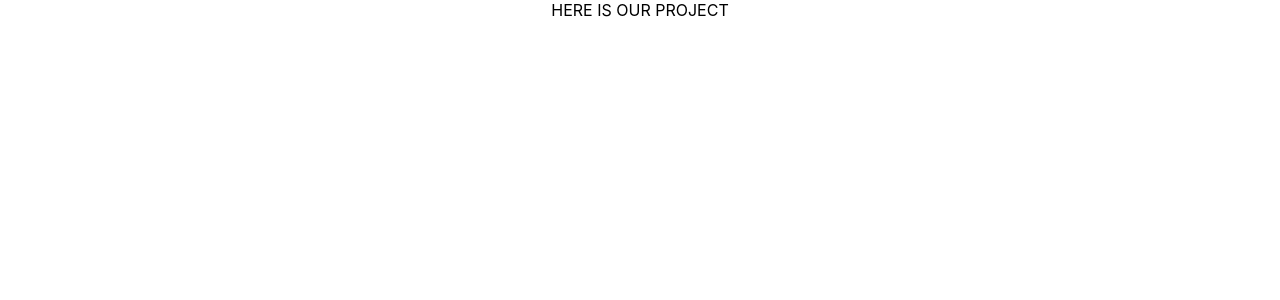
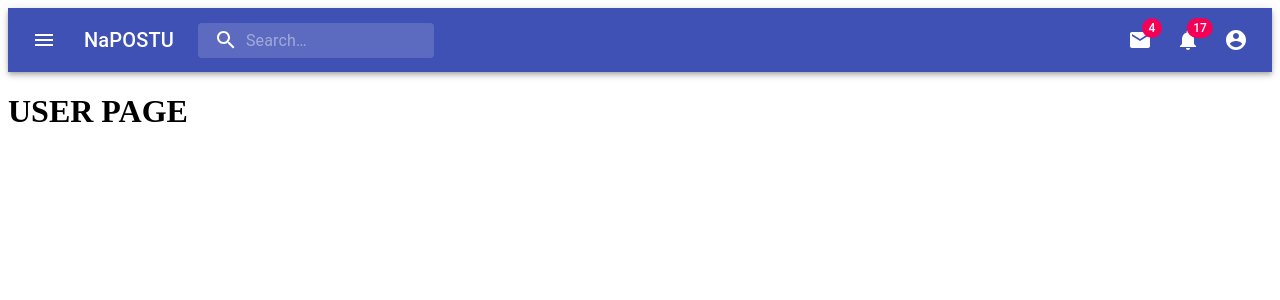
Before and after one commit to AlexanderIsai/Napostu, a React (Create React App) app in the folder front/: page /user in a window 1280 px wide. Shown: the top 300 px of the page. Built offline with nearby package versions, Linux system fonts and the light colour scheme.

Commit message:
added basic components, pages and routes

```diff
--- a/front/package.json
+++ b/front/package.json
@@ -3,11 +3,14 @@
   "version": "0.1.0",
   "private": true,
   "dependencies": {
+    "@material-ui/core": "^4.11.4",
+    "@material-ui/icons": "^4.11.2",
     "@testing-library/jest-dom": "^5.12.0",
     "@testing-library/react": "^11.2.6",
     "@testing-library/user-event": "^12.8.3",
     "react": "^17.0.2",
     "react-dom": "^17.0.2",
+    "react-router-dom": "^5.2.0",
     "react-scripts": "4.0.3",
     "web-vitals": "^1.1.1"
   },
--- a/front/src/App.css
+++ /dev/null
@@ -1,38 +0,0 @@
-.App {
-  text-align: center;
-}
-
-.App-logo {
-  height: 40vmin;
-  pointer-events: none;
-}
-
-@media (prefers-reduced-motion: no-preference) {
-  .App-logo {
-    animation: App-logo-spin infinite 20s linear;
-  }
-}
-
-.App-header {
-  background-color: #282c34;
-  min-height: 100vh;
-  display: flex;
-  flex-direction: column;
-  align-items: center;
-  justify-content: center;
-  font-size: calc(10px + 2vmin);
-  color: white;
-}
-
-.App-link {
-  color: #61dafb;
-}
-
-@keyframes App-logo-spin {
-  from {
-    transform: rotate(0deg);
-  }
-  to {
-    transform: rotate(360deg);
-  }
-}
--- a/front/src/App.js
+++ b/front/src/App.js
@@ -1,9 +1,11 @@
-import './App.css';
+import { Header } from './components/Header/Header';
+import AppRoutes from './routes/AppRoutes';
 
 function App() {
   return (
     <div className="App">
-HERE IS OUR PROJECT
+      <Header/>
+      <AppRoutes/>
     </div>
   );
 }
--- /dev/null
+++ b/front/src/components/Header/Header.js
@@ -0,0 +1,10 @@
+import PrimarySearchAppBar from "../Nav/Nav"
+
+export const Header = () => {
+
+    return (
+        <header>
+            <PrimarySearchAppBar/>
+        </header>
+    )
+}
--- /dev/null
+++ b/front/src/components/Nav/Nav.js
@@ -0,0 +1,232 @@
+import React from 'react';
+import { fade, makeStyles } from '@material-ui/core/styles';
+import AppBar from '@material-ui/core/AppBar';
+import Toolbar from '@material-ui/core/Toolbar';
+import IconButton from '@material-ui/core/IconButton';
+import Typography from '@material-ui/core/Typography';
+import InputBase from '@material-ui/core/InputBase';
+import Badge from '@material-ui/core/Badge';
+import MenuItem from '@material-ui/core/MenuItem';
+import Menu from '@material-ui/core/Menu';
+import MenuIcon from '@material-ui/icons/Menu';
+import SearchIcon from '@material-ui/icons/Search';
+import AccountCircle from '@material-ui/icons/AccountCircle';
+import MailIcon from '@material-ui/icons/Mail';
+import NotificationsIcon from '@material-ui/icons/Notifications';
+import MoreIcon from '@material-ui/icons/MoreVert';
+
+const useStyles = makeStyles((theme) => ({
+  grow: {
+    flexGrow: 1,
+  },
+  menuButton: {
+    marginRight: theme.spacing(2),
+  },
+  title: {
+    display: 'none',
+    [theme.breakpoints.up('sm')]: {
+      display: 'block',
+    },
+  },
+  search: {
+    position: 'relative',
+    borderRadius: theme.shape.borderRadius,
+    backgroundColor: fade(theme.palette.common.white, 0.15),
+    '&:hover': {
+      backgroundColor: fade(theme.palette.common.white, 0.25),
+    },
+    marginRight: theme.spacing(2),
+    marginLeft: 0,
+    width: '100%',
+    [theme.breakpoints.up('sm')]: {
+      marginLeft: theme.spacing(3),
+      width: 'auto',
+    },
+  },
+  searchIcon: {
+    padding: theme.spacing(0, 2),
+    height: '100%',
+    position: 'absolute',
+    pointerEvents: 'none',
+    display: 'flex',
+    alignItems: 'center',
+    justifyContent: 'center',
+  },
+  inputRoot: {
+    color: 'inherit',
+  },
+  inputInput: {
+    padding: theme.spacing(1, 1, 1, 0),
+    // vertical padding + font size from searchIcon
+    paddingLeft: `calc(1em + ${theme.spacing(4)}px)`,
+    transition: theme.transitions.create('width'),
+    width: '100%',
+    [theme.breakpoints.up('md')]: {
+      width: '20ch',
+    },
+  },
+  sectionDesktop: {
+    display: 'none',
+    [theme.breakpoints.up('md')]: {
+      display: 'flex',
+    },
+  },
+  sectionMobile: {
+    display: 'flex',
+    [theme.breakpoints.up('md')]: {
+      display: 'none',
+    },
+  },
+}));
+
+export default function PrimarySearchAppBar() {
+  const classes = useStyles();
+  const [anchorEl, setAnchorEl] = React.useState(null);
+  const [mobileMoreAnchorEl, setMobileMoreAnchorEl] = React.useState(null);
+
+  const isMenuOpen = Boolean(anchorEl);
+  const isMobileMenuOpen = Boolean(mobileMoreAnchorEl);
+
+  const handleProfileMenuOpen = (event) => {
+    setAnchorEl(event.currentTarget);
+  };
+
+  const handleMobileMenuClose = () => {
+    setMobileMoreAnchorEl(null);
+  };
+
+  const handleMenuClose = () => {
+    setAnchorEl(null);
+    handleMobileMenuClose();
+  };
+
+  const handleMobileMenuOpen = (event) => {
+    setMobileMoreAnchorEl(event.currentTarget);
+  };
+
+  const menuId = 'primary-search-account-menu';
+  const renderMenu = (
+    <Menu
+      anchorEl={anchorEl}
+      anchorOrigin={{ vertical: 'top', horizontal: 'right' }}
+      id={menuId}
+      keepMounted
+      transformOrigin={{ vertical: 'top', horizontal: 'right' }}
+      open={isMenuOpen}
+      onClose={handleMenuClose}
+    >
+      <MenuItem onClick={handleMenuClose}>Profile</MenuItem>
+      <MenuItem onClick={handleMenuClose}>My account</MenuItem>
+    </Menu>
+  );
+
+  const mobileMenuId = 'primary-search-account-menu-mobile';
+  const renderMobileMenu = (
+    <Menu
+      anchorEl={mobileMoreAnchorEl}
+      anchorOrigin={{ vertical: 'top', horizontal: 'right' }}
+      id={mobileMenuId}
+      keepMounted
+      transformOrigin={{ vertical: 'top', horizontal: 'right' }}
+      open={isMobileMenuOpen}
+      onClose={handleMobileMenuClose}
+    >
+      <MenuItem>
+        <IconButton aria-label="show 4 new mails" color="inherit">
+          <Badge badgeContent={4} color="secondary">
+            <MailIcon />
+          </Badge>
+        </IconButton>
+        <p>Messages</p>
+      </MenuItem>
+      <MenuItem>
+        <IconButton aria-label="show 11 new notifications" color="inherit">
+          <Badge badgeContent={11} color="secondary">
+            <NotificationsIcon />
+          </Badge>
+        </IconButton>
+        <p>Notifications</p>
+      </MenuItem>
+      <MenuItem onClick={handleProfileMenuOpen}>
+        <IconButton
+          aria-label="account of current user"
+          aria-controls="primary-search-account-menu"
+          aria-haspopup="true"
+          color="inherit"
+        >
+          <AccountCircle />
+        </IconButton>
+        <p>Profile</p>
+      </MenuItem>
+    </Menu>
+  );
+
+  return (
+    <div className={classes.grow}>
+      <AppBar position="static">
+        <Toolbar>
+          <IconButton
+            edge="start"
+            className={classes.menuButton}
+            color="inherit"
+            aria-label="open drawer"
+          >
+            <MenuIcon />
+          </IconButton>
+          <Typography className={classes.title} variant="h6" noWrap>
+            NaPOSTU
+          </Typography>
+          <div className={classes.search}>
+            <div className={classes.searchIcon}>
+              <SearchIcon />
+            </div>
+            <InputBase
+              placeholder="Search…"
+              classes={{
+                root: classes.inputRoot,
+                input: classes.inputInput,
+              }}
+              inputProps={{ 'aria-label': 'search' }}
+            />
+          </div>
+          <div className={classes.grow} />
+          <div className={classes.sectionDesktop}>
+            <IconButton aria-label="show 4 new mails" color="inherit">
+              <Badge badgeContent={4} color="secondary">
+                <MailIcon />
+              </Badge>
+            </IconButton>
+            <IconButton aria-label="show 17 new notifications" color="inherit">
+              <Badge badgeContent={17} color="secondary">
+                <NotificationsIcon />
+              </Badge>
+            </IconButton>
+            <IconButton
+              edge="end"
+              aria-label="account of current user"
+              aria-controls={menuId}
+              aria-haspopup="true"
+              onClick={handleProfileMenuOpen}
+              color="inherit"
+            >
+              <AccountCircle />
+            </IconButton>
+          </div>
+          <div className={classes.sectionMobile}>
+            <IconButton
+              aria-label="show more"
+              aria-controls={mobileMenuId}
+              aria-haspopup="true"
+              onClick={handleMobileMenuOpen}
+              color="inherit"
+            >
+              <MoreIcon />
+            </IconButton>
+          </div>
+        </Toolbar>
+      </AppBar>
+      {renderMobileMenu}
+      {renderMenu}
+    </div>
+  );
+}
--- a/front/src/index.css
+++ /dev/null
@@ -1,13 +0,0 @@
-body {
-  margin: 0;
-  font-family: -apple-system, BlinkMacSystemFont, 'Segoe UI', 'Roboto', 'Oxygen',
-    'Ubuntu', 'Cantarell', 'Fira Sans', 'Droid Sans', 'Helvetica Neue',
-    sans-serif;
-  -webkit-font-smoothing: antialiased;
-  -moz-osx-font-smoothing: grayscale;
-}
-
-code {
-  font-family: source-code-pro, Menlo, Monaco, Consolas, 'Courier New',
-    monospace;
-}
--- a/front/src/index.js
+++ b/front/src/index.js
@@ -1,17 +1,14 @@
 import React from 'react';
 import ReactDOM from 'react-dom';
-import './index.css';
 import App from './App';
-import reportWebVitals from './reportWebVitals';
+import {BrowserRouter} from 'react-router-dom'
+
 
 ReactDOM.render(
   <React.StrictMode>
-    <App />
+    <BrowserRouter>
+      <App />
+    </BrowserRouter>
   </React.StrictMode>,
   document.getElementById('root')
 );
-
-// If you want to start measuring performance in your app, pass a function
-// to log results (for example: reportWebVitals(console.log))
-// or send to an analytics endpoint. Learn more: https://bit.ly/CRA-vitals
-reportWebVitals();
--- /dev/null
+++ b/front/src/pages/MainPage/MainPage.js
@@ -0,0 +1,7 @@
+const MainPage = () => {
+    return (
+        <h1>MAIN PAGE</h1>
+    )
+}
+
+export default MainPage;
--- /dev/null
+++ b/front/src/pages/Page404/Page404.js
@@ -0,0 +1,7 @@
+const Page404 = () => {
+    return (
+        <h1>PAGE NOT FOUND...</h1>
+    )
+}
+
+export default Page404;
--- /dev/null
+++ b/front/src/pages/UserPage/UserPage.js
@@ -0,0 +1,7 @@
+const UserPage = () => {
+    return (
+        <h1>USER PAGE</h1>
+    )
+}
+
+export default UserPage;
--- a/front/src/reportWebVitals.js
+++ /dev/null
@@ -1,13 +0,0 @@
-const reportWebVitals = onPerfEntry => {
-  if (onPerfEntry && onPerfEntry instanceof Function) {
-    import('web-vitals').then(({ getCLS, getFID, getFCP, getLCP, getTTFB }) => {
-      getCLS(onPerfEntry);
-      getFID(onPerfEntry);
-      getFCP(onPerfEntry);
-      getLCP(onPerfEntry);
-      getTTFB(onPerfEntry);
-    });
-  }
-};
-
-export default reportWebVitals;
--- /dev/null
+++ b/front/src/routes/AppRoutes.js
@@ -0,0 +1,24 @@
+import React from "react";
+import { Redirect, Route, Switch } from "react-router-dom";
+
+import MainPage from '../pages/MainPage/MainPage.js';
+import UserPage from '../pages/UserPage/UserPage.js';
+import Page404 from '../pages/Page404/Page404.js';
+
+
+const AppRoutes = () => {
+
+  return (
+    <div className="app-routes">
+      <Switch>
+        <Redirect exact from="/" to="/main"/>
+        <Route exact path="/main" component={MainPage}/>
+        <Route exact path="/user" component={UserPage}/>
+        <Route path="*" component={Page404} />
+      </Switch>
+    </div>
+  );
+};
+
+
+export default AppRoutes;
```
Also changed, not shown: front/src/logo.svg (deleted), 1 other file (tests, documents, lock files or other folders).
